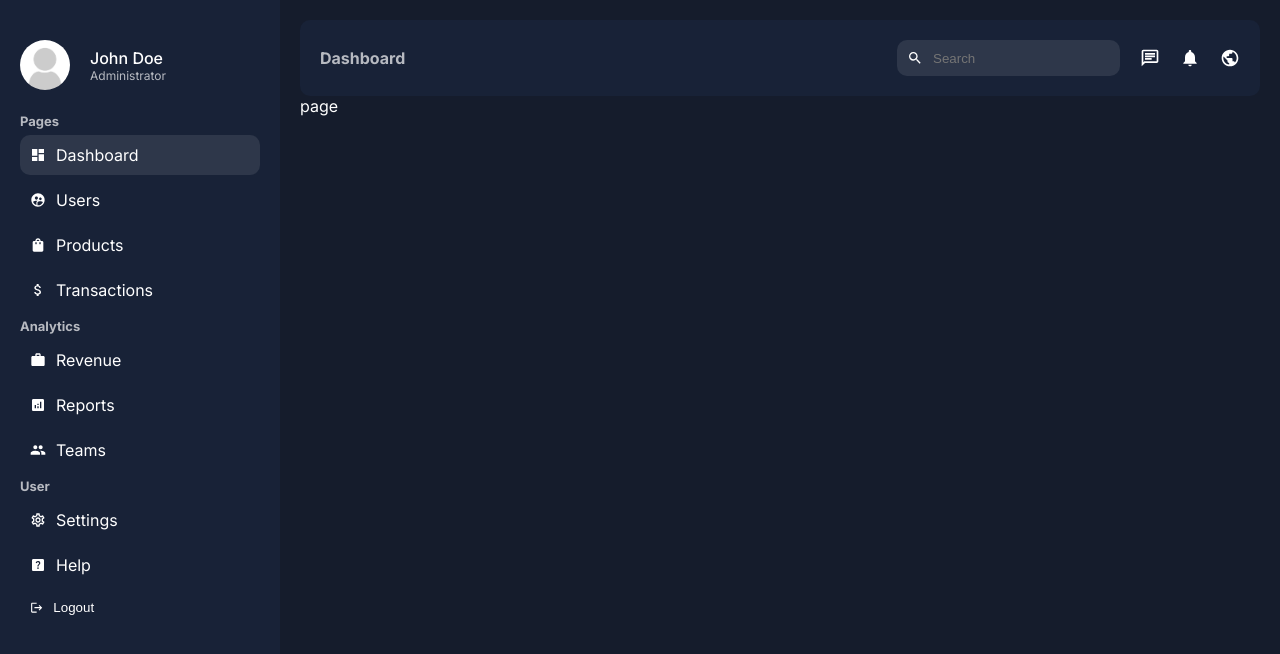
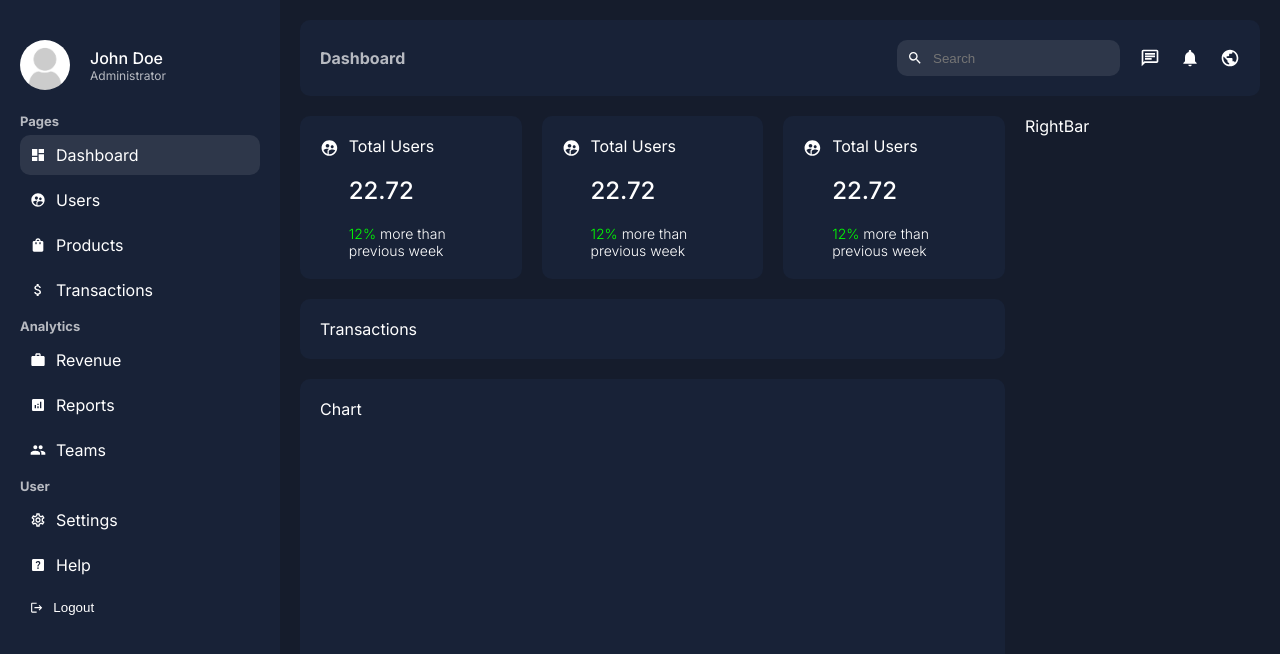
Before and after one commit to iamyelex/Admin-Dashboard, a Next.js app: page /dashboard in a window 1280 px wide. Shown: the top 654 px of the page. Built offline with nearby package versions, Linux system fonts and the light colour scheme.

Commit message:
added card component

```diff
--- a/app/dashboard/page.jsx
+++ b/app/dashboard/page.jsx
@@ -1,3 +1,26 @@
-export default function page() {
-  return <div>page</div>;
+import Card from "@/app/ui/dashboard/card/card";
+
+import styles from "@/app/ui/dashboard/dashboard.module.css";
+import RightBar from "@/app/ui/dashboard/rightbar/rightbar";
+import Transactions from "@/app/ui/dashboard/transactions/transactions";
+import Chart from "@/app/ui/dashboard/chart/chart";
+
+export default function DashboardPage() {
+  return (
+    <section className={styles.wrapper}>
+      <div className={styles.main}>
+        <div className={styles.cards}>
+          <Card />
+          <Card />
+          <Card />
+        </div>
+        <Transactions />
+        <Chart />
+      </div>
+
+      <div className={styles.side}>
+        <RightBar />
+      </div>
+    </section>
+  );
 }
--- /dev/null
+++ b/app/ui/dashboard/card/card.jsx
@@ -0,0 +1,17 @@
+import styles from "@/app/ui/dashboard/card/card.module.css";
+import { MdSupervisedUserCircle } from "react-icons/md";
+
+export default function Card() {
+  return (
+    <div className={styles.container}>
+      <MdSupervisedUserCircle size={24} />
+      <div className={styles.texts}>
+        <span className={styles.title}>Total Users</span>
+        <span className={styles.number}>22.72</span>
+        <span className={styles.detail}>
+          <span className={styles.positive}>12% </span>more than previous week
+        </span>
+      </div>
+    </div>
+  );
+}
--- /dev/null
+++ b/app/ui/dashboard/card/card.module.css
@@ -0,0 +1,37 @@
+.container {
+  background-color: var(--bgSoft);
+  padding: 20px;
+  border-radius: 10px;
+  display: flex;
+  gap: 10px;
+  cursor: pointer;
+  width: 100%;
+}
+
+.container:hover {
+  background-color: #2e374a;
+}
+
+.texts {
+  display: flex;
+  flex-direction: column;
+  gap: 20px;
+}
+
+.number {
+  font-size: 24px;
+  font-weight: 500;
+}
+
+.detail {
+  font-size: 14px;
+  font-weight: 300;
+}
+
+.positive {
+  color: lime;
+}
+
+.negative {
+  color: red;
+}
--- /dev/null
+++ b/app/ui/dashboard/chart/chart.jsx
@@ -0,0 +1,5 @@
+import styles from "@/app/ui/dashboard/chart/chart.module.css";
+
+export default function Chart() {
+  return <div className={styles.container}>Chart</div>;
+}
--- /dev/null
+++ b/app/ui/dashboard/chart/chart.module.css
@@ -0,0 +1,12 @@
+.container {
+  height: 450px;
+  background-color: var(--bgSoft);
+  padding: 20px;
+  border-radius: 10px;
+}
+
+.title {
+  font-weight: 200;
+  color: var(--textSoft);
+  margin-bottom: 20px;
+}
--- /dev/null
+++ b/app/ui/dashboard/rightbar/rightBar.module.css
@@ -0,0 +1,58 @@
+.container {
+  position: fixed;
+}
+
+.item {
+  background: linear-gradient(to top, #182237, #253352);
+  padding: 20px 24px;
+  border-radius: 10px;
+  margin-bottom: 20px;
+  position: relative;
+}
+
+.bgContainer {
+  position: absolute;
+  right: 0;
+  bottom: 0;
+  width: 50%;
+  height: 50%;
+}
+
+.bg {
+  object-fit: contain;
+  opacity: 0.2;
+}
+
+.text {
+  display: flex;
+  flex-direction: column;
+  gap: 24px;
+}
+
+.notification {
+  font-weight: bold;
+}
+
+.subtitle {
+  color: var(--textSoft);
+  font-weight: 500;
+  font-size: 12px;
+}
+
+.desc {
+  color: var(--textSoft);
+  font-size: 14px;
+}
+
+.button {
+  padding: 10px;
+  display: flex;
+  align-items: center;
+  gap: 10px;
+  width: max-content;
+  background-color: #5d57c9;
+  color: white;
+  border: none;
+  border-radius: 5px;
+  cursor: pointer;
+}
--- /dev/null
+++ b/app/ui/dashboard/rightbar/rightbar.jsx
@@ -0,0 +1,5 @@
+import styles from "@/app/ui/dashboard/rightbar/rightBar.module.css";
+
+export default function RightBar() {
+  return <div className={styles.container}>RightBar</div>;
+}
--- /dev/null
+++ b/app/ui/dashboard/transactions/transactions.jsx
@@ -0,0 +1,5 @@
+import styles from "@/app/ui/dashboard/transactions/transactions.module.css";
+
+export default function Transactions() {
+  return <div className={styles.container}>Transactions</div>;
+}
--- /dev/null
+++ b/app/ui/dashboard/transactions/transactions.module.css
@@ -0,0 +1,49 @@
+.container {
+  background-color: var(--bgSoft);
+  padding: 20px;
+  border-radius: 10px;
+}
+
+.title {
+  margin-bottom: 20px;
+  font-weight: 200;
+  color: var(--textSoft);
+}
+
+.table {
+  width: 100%;
+}
+
+.table td {
+  padding: 10px;
+}
+
+.user {
+  display: flex;
+  gap: 10px;
+  align-items: center;
+}
+
+.userImage {
+  object-fit: cover;
+  border-radius: 50%;
+}
+
+.status {
+  border-radius: 5px;
+  padding: 5px;
+  font-size: 14px;
+  color: white;
+}
+
+.pending {
+  background-color: #f7cb7375;
+}
+
+.done {
+  background-color: #afd6ee75;
+}
+
+.cancelled {
+  background-color: #f7737375;
+}
```
